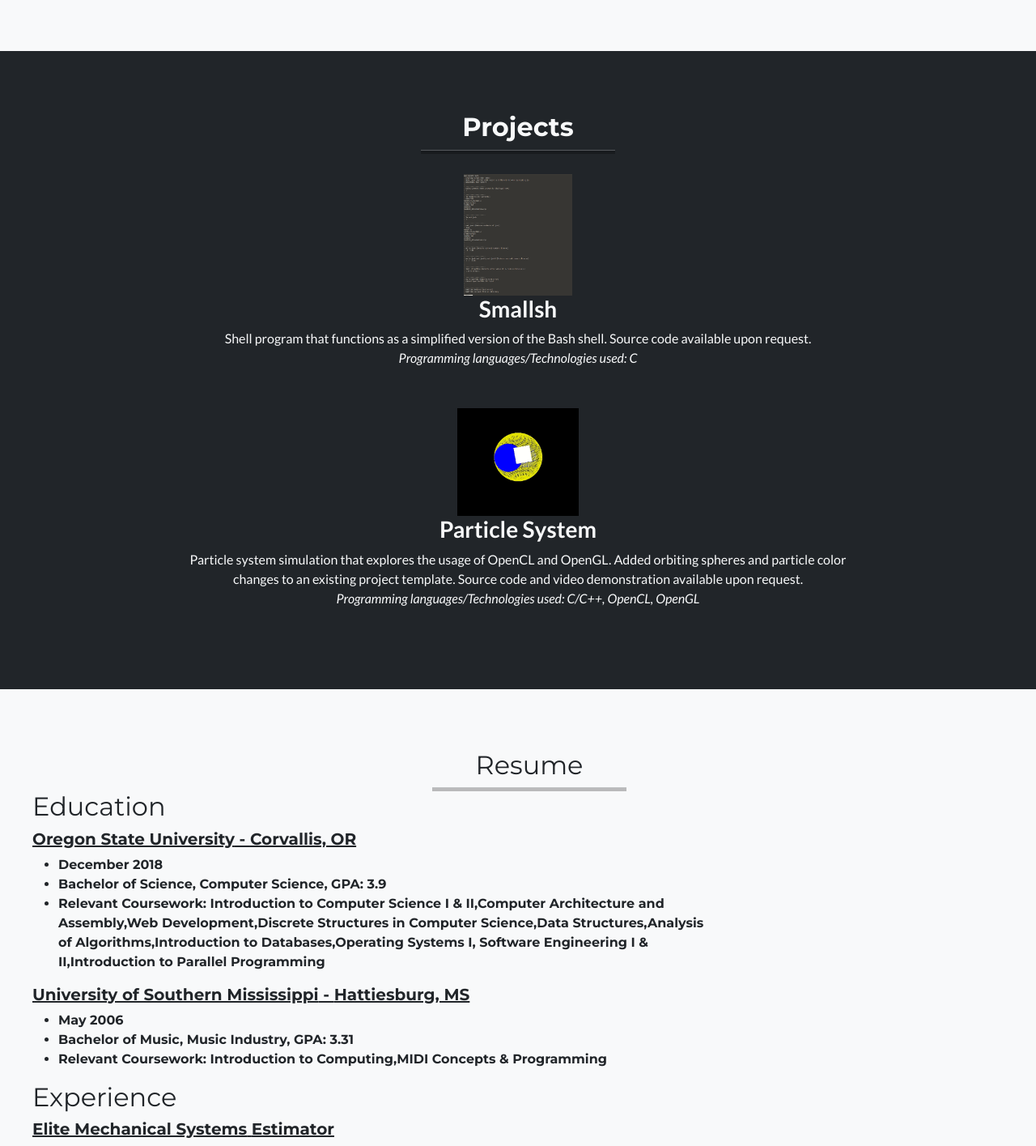
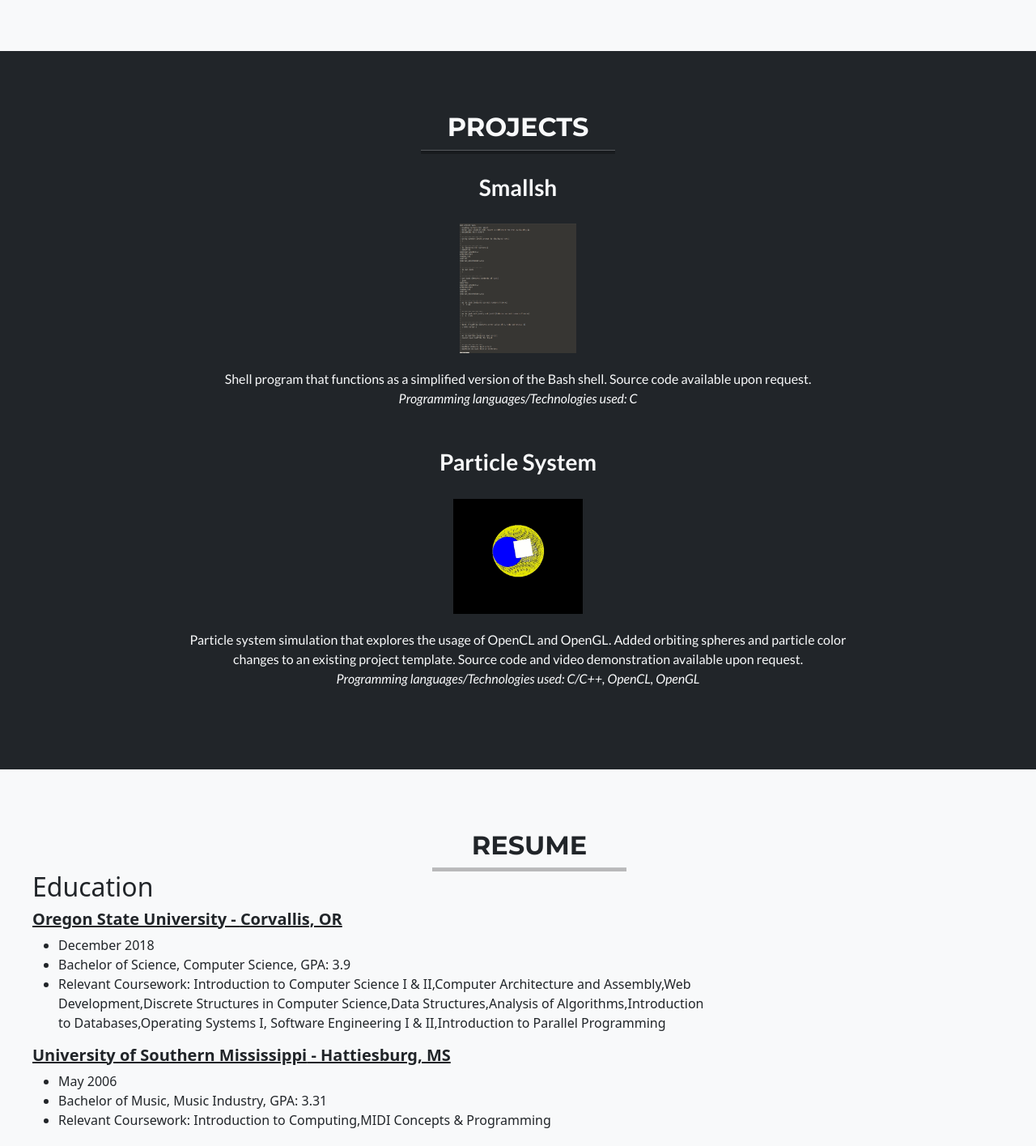
Before and after one commit to ajnobles/website, a React (Vite) app: page / in a window 1280 px wide. Shown: the part 740-2155 px from the top of the page at 81% size. Built offline with nearby package versions, Linux system fonts and the light colour scheme.

Commit message:
Minor style updates

```diff
--- a/src/components/projects/project.tsx
+++ b/src/components/projects/project.tsx
@@ -8,10 +8,10 @@ const Project = (props: ProjectProps) => {
 
     return (
         <Container fluid className="_project _fontLato _textMaxWidth">
+            <h3><b>{props.Name}</b></h3>
             <Image className="_projectImage"
                 src={props.ImageLocation}
             />
-            <h3><b>{props.Name}</b></h3>
             <div>{props.Description}</div>
             <div><i>Programming languages/Technologies used: {tech}</i></div>
         </Container>
--- a/src/components/projects/projects.css
+++ b/src/components/projects/projects.css
@@ -1,6 +1,7 @@
 ._projectImage {
-    max-width: 150px;
-    max-height: 150px;
+    max-width: 200px;
+    max-height: 200px;
+    padding: 20px
 }
 
 ._project {
--- a/src/components/projects/projects.tsx
+++ b/src/components/projects/projects.tsx
@@ -30,7 +30,7 @@ const Projects = () => {
 
     return (
         <Container className="text-center">
-            <h2 className="_fontMontserrat700">Projects</h2>
+            <h2 className="text-uppercase _fontMontserrat700">Projects</h2>
             <hr />
             <Project {...smallsh}/>
             <Project {...particleSystem } />
--- a/src/components/resume/resume.tsx
+++ b/src/components/resume/resume.tsx
@@ -23,8 +23,8 @@ const Resume = () => {
     ];
 
     return (
-        <Container className="_paddingLeft _fontMontserrat700">
-            <h2 className="text-center">Resume</h2>
+        <Container className="_paddingLeft">
+            <h2 className="text-center text-uppercase _fontMontserrat700">Resume</h2>
             <hr />
             <Row className="_textMaxWidth">
                 <h2>Education</h2>
```
